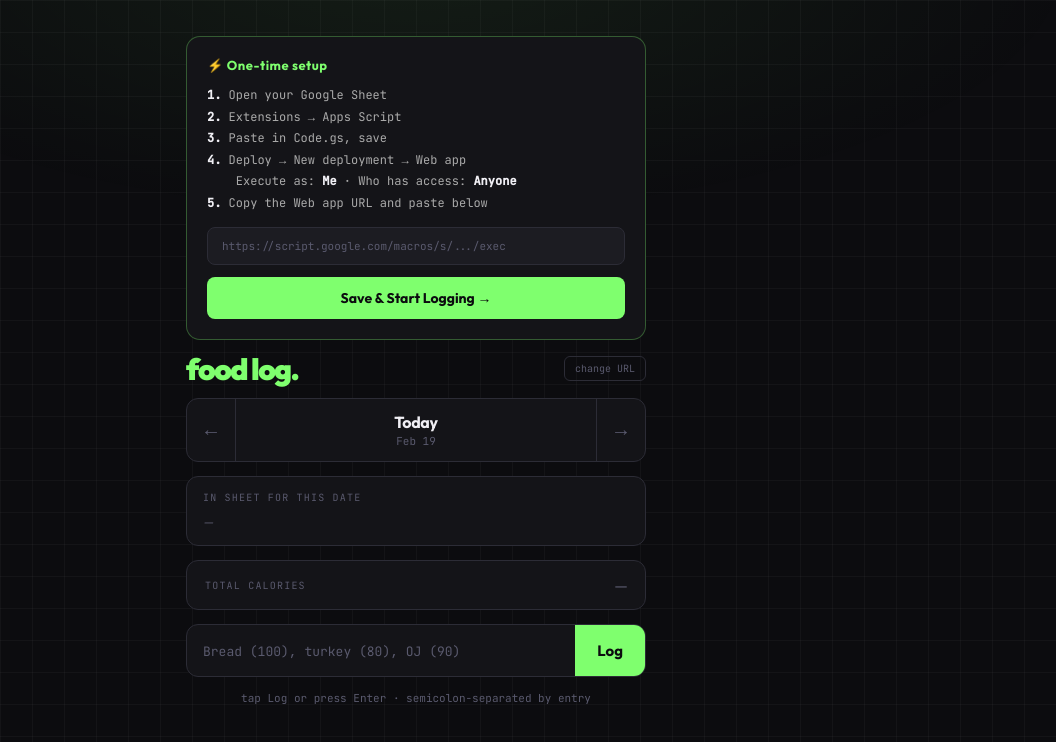
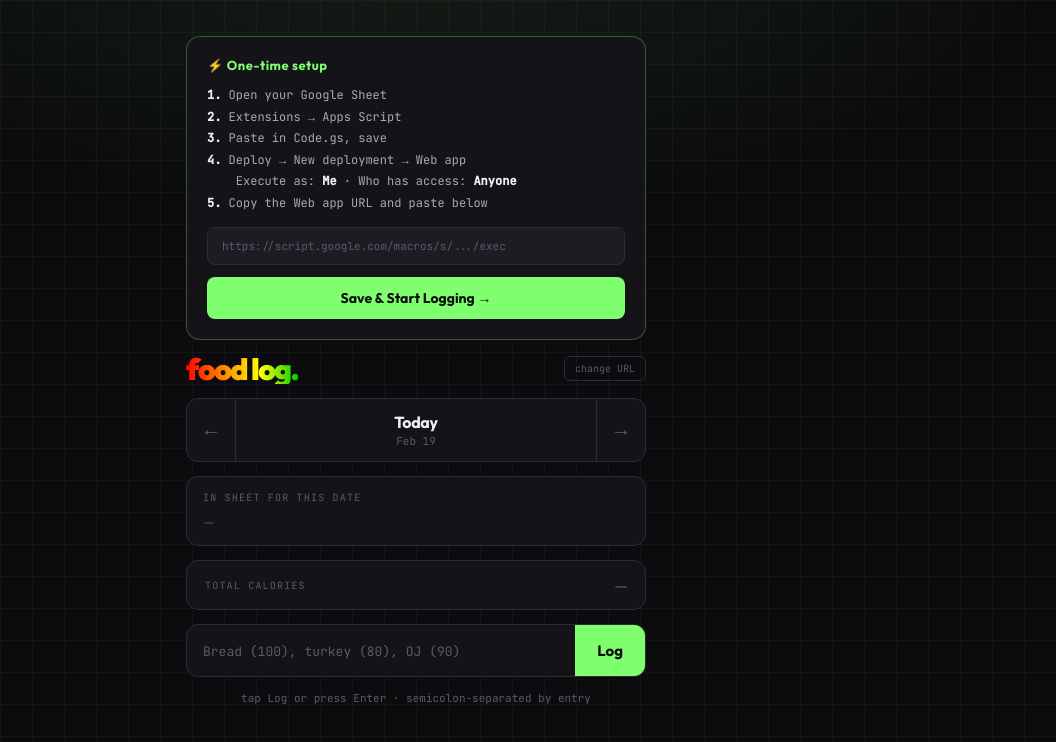
Before and after one commit to rua2006/food-log, a plain HTML site: page index.html in a window 1280 px wide. Shown: the whole page, without its empty margins (224-1280 px from the left). Drawn offline with Linux system fonts and the light colour scheme.

Commit message:
rainbow text

```diff
--- a/index.html
+++ b/index.html
@@ -361,6 +361,16 @@
   }
   .cal-value.empty { color: var(--muted); font-size: 16px; font-weight: 400; }
   .no-row-msg { font-size: 12px; color: var(--red); font-family: 'JetBrains Mono', monospace; font-style: italic; }
+
+ .rainbow {
+  background: linear-gradient(90deg, #ff0000, #ff8800, #ffff00, #00cc00, #0088ff, #8800ff, #ff0000);
+  background-size: 200% auto;
+  -webkit-background-clip: text;
+  -webkit-text-fill-color: transparent;
+  background-clip: text;
+  animation: rainbow 3s linear infinite;
+}
+
 </style>
 </head>
 <body>
@@ -383,7 +393,7 @@
 
   <!-- ── MAIN APP ── -->
   <div class="app-header">
-    <div class="logo">food log.</div>
+    <div class="logo rainbow">food log.</div>
     <button class="reset-btn" id="resetBtn">change URL</button>
   </div>
 
```
